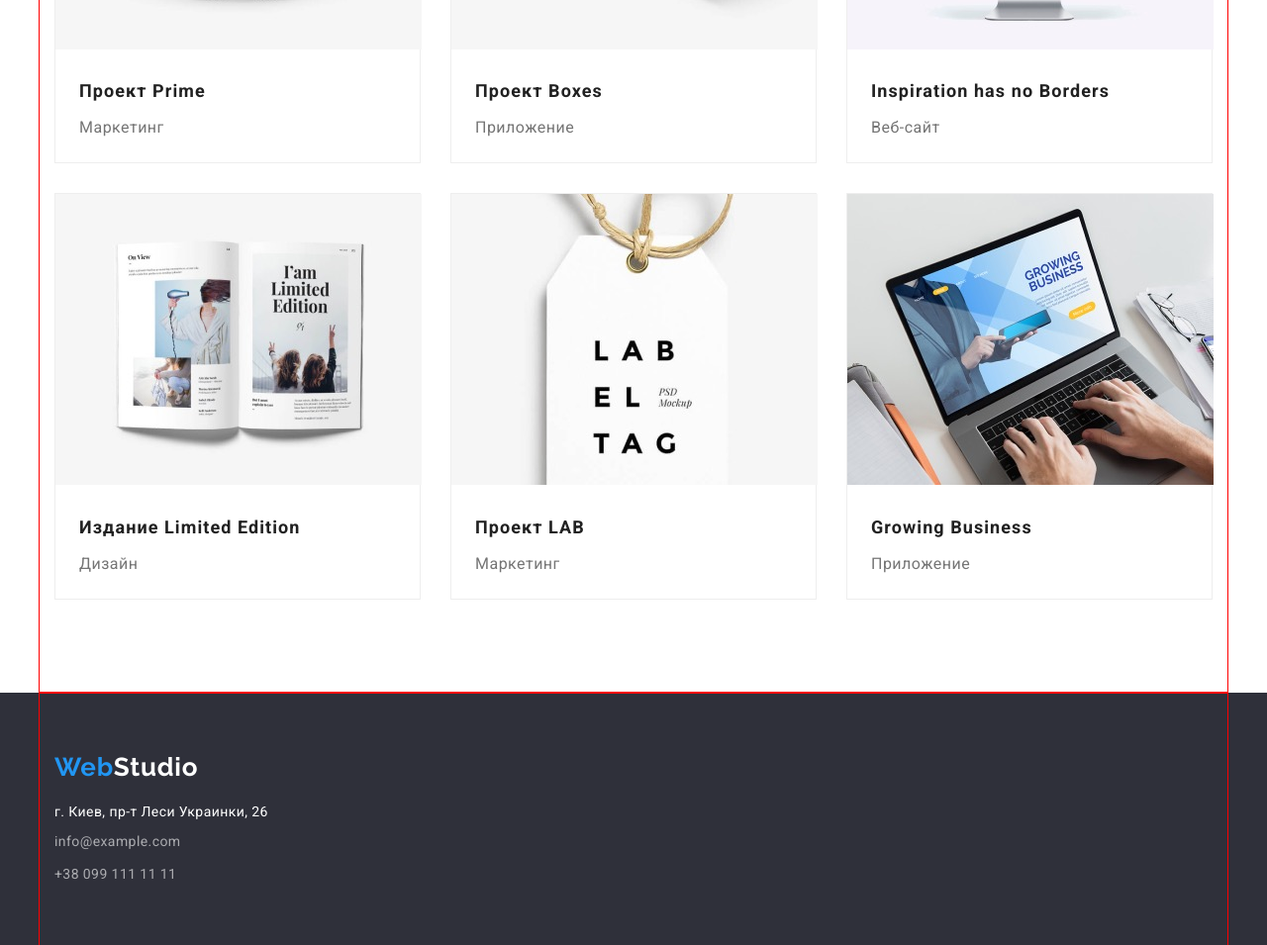
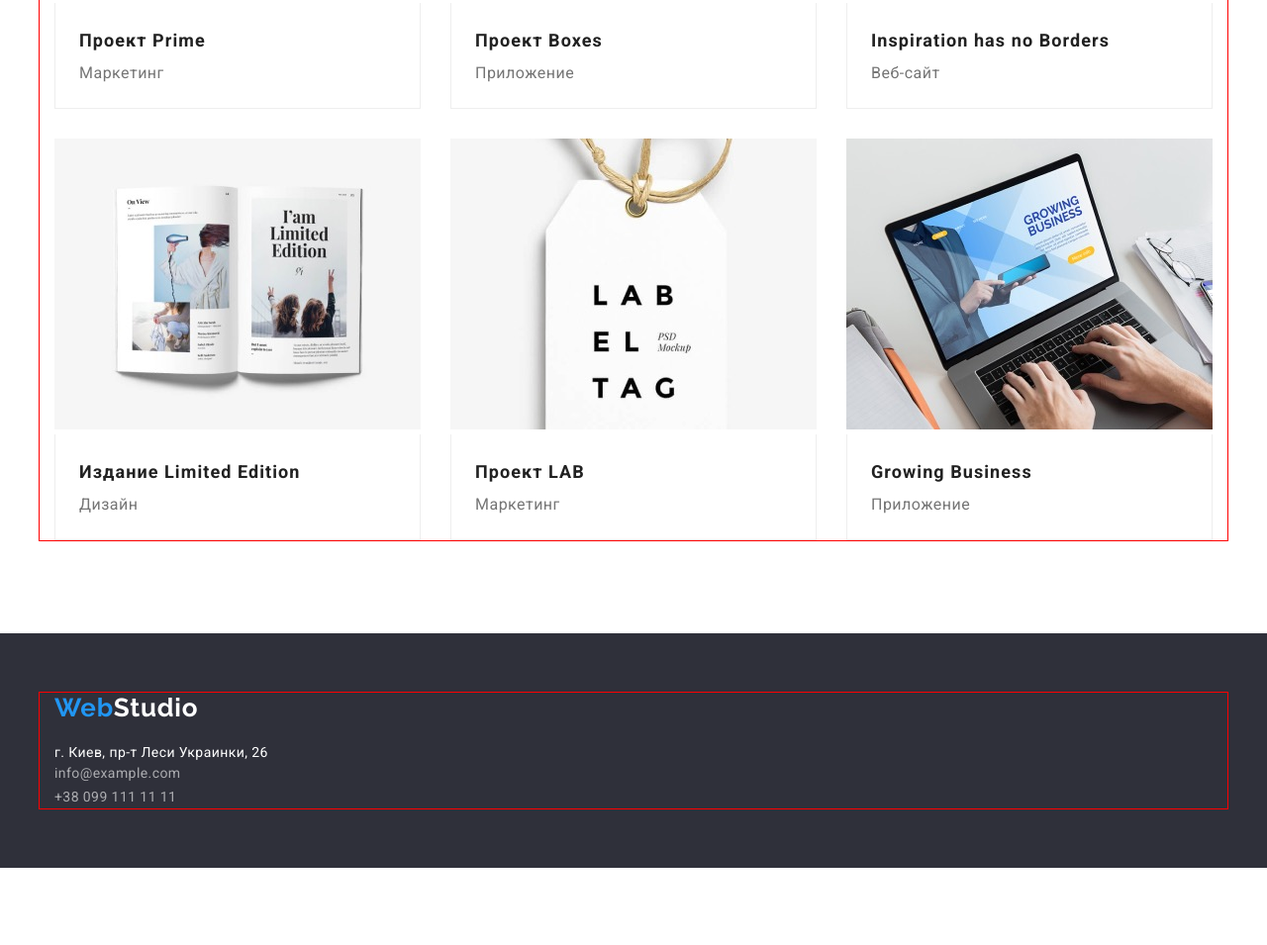
Before and after one commit to SergeyPochapskiy/goit-markup-hw-03, a plain HTML site: page portfolio.html in a window 1280 px wide. Shown: the part 981-1936 px from the top of the page at 99% size. After the commit the page ends 1858 px from the top, so only its background shows below. Drawn offline with nearby package versions, Linux system fonts and the light colour scheme.

Commit message:
Доработка 3-й домашки

```diff
--- a/css/styles.css
+++ b/css/styles.css
@@ -72,8 +72,6 @@ body {
 
 /* -----------------------Header--------------------- */
 .header {
-    padding-top: 32px;
-
     background:  var(--primary-bacground-color);
 }
 
@@ -82,7 +80,6 @@ body {
     align-items: center;
 
 }
-
 
 .header-list {
     display: flex;
@@ -96,6 +93,7 @@ body {
 .header-contacts {
     display: flex;
     align-items: center;
+    margin-left: auto;
 }
 
 .header-item  .link {
@@ -163,8 +161,6 @@ body {
     padding-bottom: 200px;
     text-align: center;
 
-
-
     background: #2F303A;
 }
 
@@ -172,8 +168,7 @@ body {
 .hero-title {
     display: block;
     margin: auto;
-
-
+    margin-bottom: 30px;
 
     font-weight: 900;
     font-size: 44px;
@@ -191,10 +186,8 @@ body {
 
 .hero-btn {
     display: block;
-    margin: 30px auto;
-    min-width: 200px;
-
-
+    margin: 0 auto;
+    padding: 10px 32px;
 
     font-family: inherit;
     font-weight: 700;
@@ -210,7 +203,8 @@ body {
 }
 
 /* ----------------Advantage --------------*/
-.advantage .container {
+
+.advantage {
     padding-top: 94px;
     padding-bottom: 94px;
 }
@@ -254,9 +248,10 @@ body {
 
 /* ------------------What are we doing--------------------- */
 
-.works .container {
+
+.works {
+    padding-top: 94px;
     padding-bottom: 94px;
-
 }
 
 .works-list {
@@ -282,7 +277,8 @@ body {
 
 /* ------------------Our team-------------------------- */
 
-.team .container {
+
+.team {
     padding-top: 94px;
     padding-bottom: 94px;
 }
@@ -306,6 +302,11 @@ body {
 .team {
     background: #F5F4FA;
 }
+
+.team-card {
+    padding-top: 30px;
+    padding-bottom: 30px;
+}
 .team-title {
     display: block;
     padding-bottom: 50px;
@@ -319,7 +320,6 @@ body {
 
 .team-name {
     display: block;
-    margin-top: 30px;
 
     font-weight: 500;
     font-size: 16px;
@@ -341,6 +341,9 @@ body {
 
 
 .footer {
+    padding-top: 60px;
+    padding-bottom: 60px;
+
     background: #2F303A;
 }
 
@@ -350,8 +353,7 @@ body {
 
 .footer-logo {
     display: block;
-    padding-top: 60px;
-    padding-bottom: 20px;
+    margin-bottom: 20px;
     min-width: 145px;
 
     color: #FFFFFF;
@@ -363,14 +365,13 @@ body {
 
 }
 
-.footer-item {
+.footer-item .item{
     display: block;
-    padding-bottom: 9px;
+    margin-bottom: 9px;
 }
 
 .footer-list {
     display: block;
-    padding-bottom: 51px;
 }
 
 .footer-style {
@@ -394,12 +395,10 @@ body {
 
 /* ------------------Portfolio---------------------- */
 
-.portfolio .container {
-    margin-top: 94px;
-
+.portfolio {
+    padding-top: 94px;
+    padding-bottom: 94px;
 }
-
-
 
 .portfolio-list {
     display: flex;
@@ -424,7 +423,7 @@ body {
     border-radius: 4px;
 }
 
-.portfolio-btn:last-child {
+.portfolio-btn:not(:last-child) {
     margin-right: 0;
 }
 
@@ -436,18 +435,13 @@ body {
 .card-list {
     display: flex;
     flex-wrap: wrap;
-    padding: 43px 0 94px;
 
 }
 
 .card-list .card-item {
     width: 370px;
+    margin-top: 30px;
     margin-right: 30px;
-    margin-bottom: 30px;
-}
-
-.card-item {
-    border: 1px solid #EEEEEE;
 }
 
 .card-list .card-item:nth-child(3n) {
@@ -460,11 +454,6 @@ body {
 
 
 .card-title {
-    display: block;
-    margin-top: 20px;
-    padding-right: 24px;
-    padding-left: 24px;
-    min-width: 322px;
 
     font-weight: 700;
     font-size: 18px;
@@ -472,14 +461,15 @@ body {
     letter-spacing: 0.06em;
 }
 .card-text {
-    display: block;
-    margin-top: 4px;
-    padding-right: 24px;
-    padding-left: 24px;
-    padding-bottom: 20px;
-    min-width: 322px;
 
     line-height: 1.89;
     letter-spacing: 0.03em;
     color: var(--secondary-text-color);
 }
+
+.card-name {
+    padding: 20px 24px;
+    border-left: 1px solid #EEEEEE;
+    border-bottom: 1px solid #EEEEEE;
+    border-right: 1px solid #EEEEEE;
+}
--- a/portfolio.html
+++ b/portfolio.html
@@ -69,8 +69,10 @@
                     width="370"
                     height="294"
                     />
+                    <div class="card-name">
                       <h2 class="card-title">Проект Prime</h2>
                       <p class="card-text">Маркетинг</p>
+                    </div>
                 </li>
                 <li class="card-item">
                     <img
@@ -80,8 +82,10 @@
                     width="370"
                     height="294"
                     />
+                    <div class="card-name">
                       <h2 class="card-title">Постер New Orlean vs Golden Star</h2>
                       <p class="card-text">Дизайн</p>
+                    </div>
                 </li>
                 <li class="card-item">
                     <img
@@ -91,8 +95,10 @@
                     width="370"
                     height="294"
                     />
+                    <div class="card-name">
                       <h2 class="card-title">Ресторан Seafood</h2>
                       <p class="card-text">Приложение</p>
+                    </div>
                 </li>
                 <li class="card-item">
                     <img
@@ -102,8 +108,10 @@
                     width="370"
                     height="294"
                     />
+                    <div class="card-name">
                       <h2 class="card-title">Проект Prime</h2>
                       <p class="card-text">Маркетинг</p>
+                    </div>
                 </li>
                 <li class="card-item">
                     <img
@@ -113,8 +121,10 @@
                     width="370"
                     height="294"
                     />
+                    <div class="card-name">
                       <h2 class="card-title">Проект Boxes</h2>
                       <p class="card-text">Приложение</p>
+                     </div>
                 </li>
                 <li class="card-item">
                     <img
@@ -124,8 +134,10 @@
                     width="370"
                     height="294"
                     />
+                    <div class="card-name">
                       <h2 class="card-title">Inspiration has no Borders</h2>
                       <p class="card-text">Веб-сайт</p>
+                   </div>
                 </li>
                 <li class="card-item">
                     <img
@@ -135,8 +147,10 @@
                     width="370"
                     height="294"
                     />
+                    <div class="card-name">
                       <h2 class="card-title">Издание Limited Edition</h2>
                       <p class="card-text">Дизайн</p>
+                    </div>
                 </li>
                 <li class="card-item">
                     <img
@@ -146,8 +160,10 @@
                     width="370"
                     height="294"
                     />
+                    <div class="card-name">
                       <h2 class="card-title">Проект LAB</h2>
                       <p class="card-text">Маркетинг</p>
+                    </div>
                 </li>
                 <li class="card-item">
                     <img
@@ -157,8 +173,10 @@
                     width="370"
                     height="294"
                     />
+                    <div class="card-name">
                       <h2 class="card-title">Growing Business</h2>
                       <p class="card-text">Приложение</p>
+                    </div>
                 </li>
             </ul>
            </div>
```
Also changed, not shown: index.html (+10 -4 lines). Lines whose indentation alone changed are shown as unchanged.
